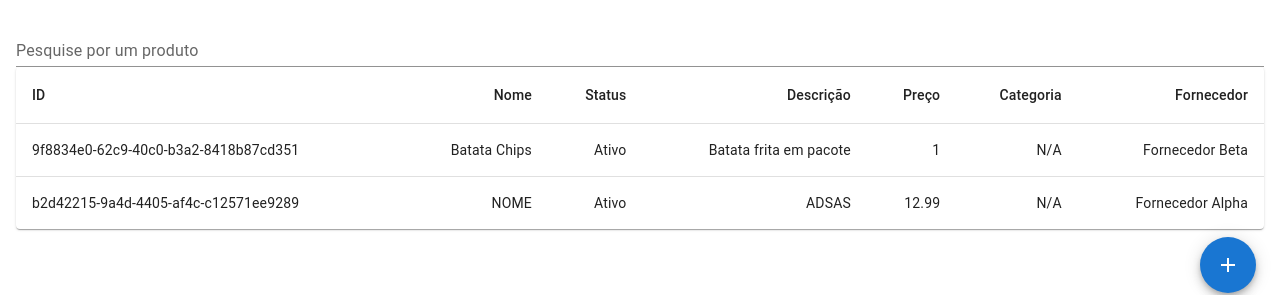
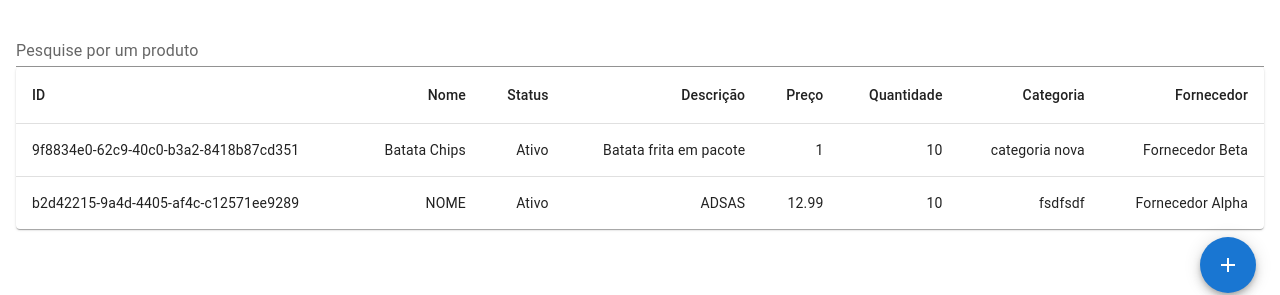
Before and after one commit to BettBernarda/CRM-React-project, a React (Vite) app: page /produtos in a window 1280 px wide. Shown: the part 159-454 px from the top of the page. Built offline with nearby package versions, Linux system fonts and the light colour scheme; no server answers; data requests are answered from the project's data file; sample sign-in values are in the browser's storage.

Commit message:
Adicionado campo de quantidade aos produtos

```diff
--- a/db.json
+++ b/db.json
@@ -64,19 +64,22 @@
       "nome": "Batata Chips",
       "descricao": "Batata frita em pacote",
       "preco": 1,
-      "categoria_id": 2,
+      "qtde": 10,
+      "categoria_id": "eee7bc49-53f2-480b-8a7d-8c245e22ad3a",
       "fornecedor_id": 2,
       "created_at": "2024-01-16T09:00:00Z",
-      "updated_at": "2024-06-01T09:10:00Z"
+      "updated_at": "2025-06-24T02:03:20.605Z"
     },
     {
       "id": "b2d42215-9a4d-4405-af4c-c12571ee9289",
       "nome": "NOME",
       "status": true,
       "descricao": "ADSAS",
-      "preco": "12.99",
-      "categoria_id": "1",
-      "fornecedor_id": "1"
+      "preco": 12.99,
+      "qtde": 10,
+      "categoria_id": "57fcf707-6617-4bcf-bf76-bd4b8be2837f",
+      "fornecedor_id": "1",
+      "updated_at": "2025-06-24T02:03:30.574Z"
     }
   ],
   "usuarios": [
--- a/src/pages/ProductsPage.jsx
+++ b/src/pages/ProductsPage.jsx
@@ -45,6 +45,7 @@ export default function ProductsPage() {
                   <TableCell align="right">Status</TableCell>
                   <TableCell align="right">Descrição</TableCell>
                   <TableCell align="right">Preço</TableCell>
+                  <TableCell align="right">Quantidade</TableCell>
                   <TableCell align="right">Categoria</TableCell>
                   <TableCell align="right">Fornecedor</TableCell>
                 </TableRow>
@@ -66,6 +67,7 @@ export default function ProductsPage() {
                     <TableCell align="right">{product.status ? 'Ativo' : 'Inativo'}</TableCell>
                     <TableCell align="right">{product.descricao}</TableCell>
                     <TableCell align="right">{product.preco}</TableCell>
+                    <TableCell align="right">{product.qtde}</TableCell>
                     <TableCell align="right">{findCategoriaNameById(product.categoria_id)}</TableCell>
                     <TableCell align="right">{findFornecedorNameById(product.fornecedor_id)}</TableCell>
                   </TableRow>
```
